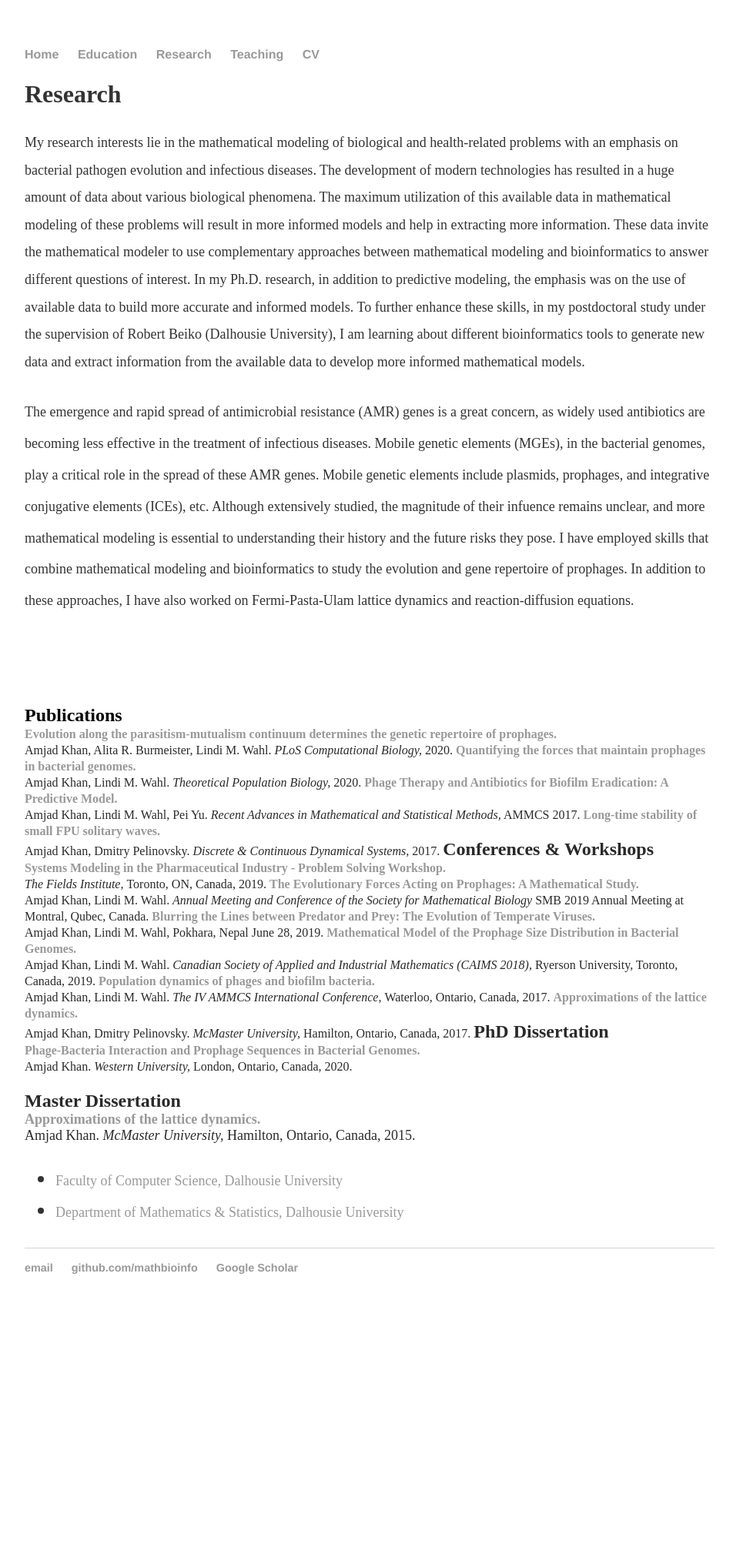
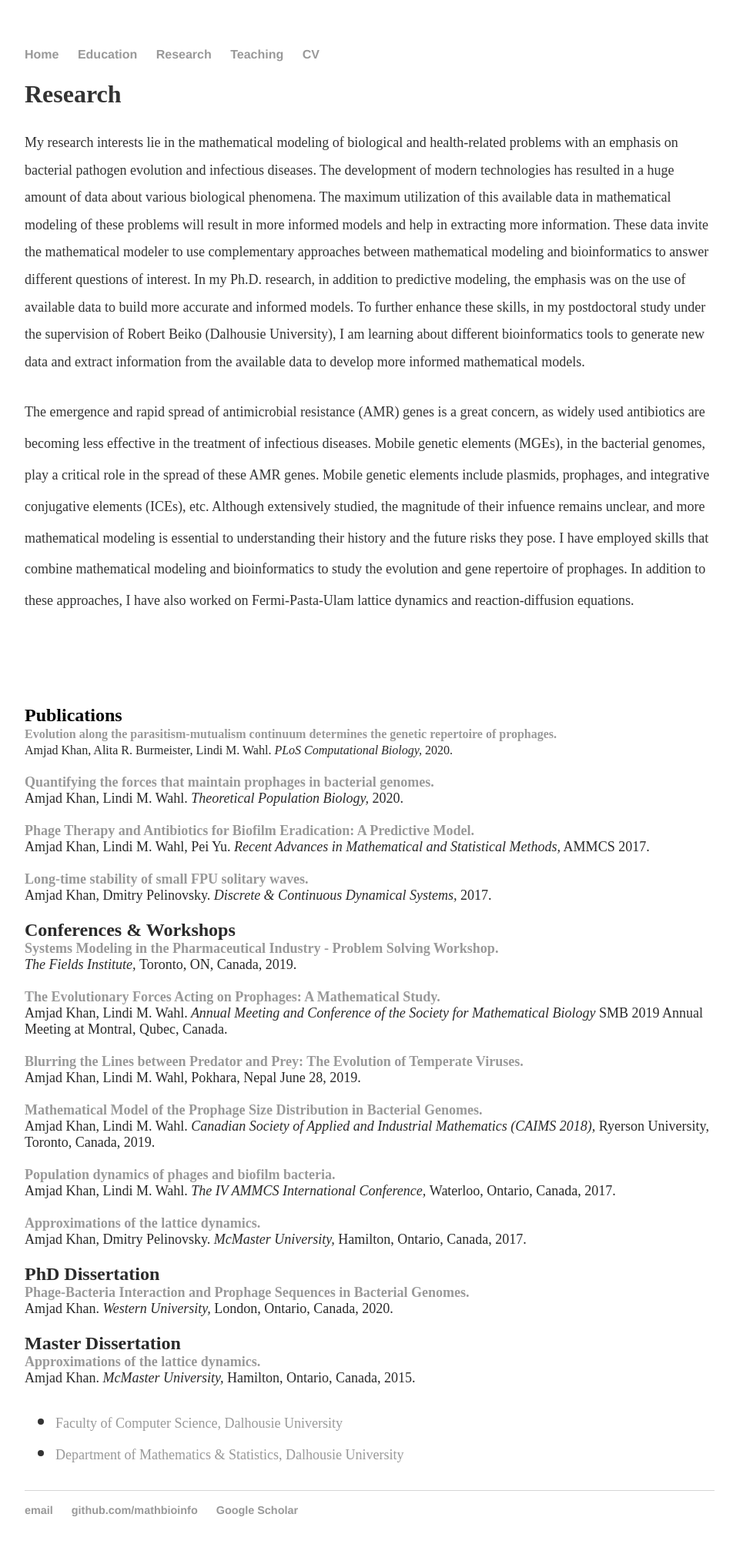
Before and after one commit to MathBioInfo/amjadkhan, a Jekyll site: the page built from Research/index.html, in a window 1280 px wide. Shown: the whole page at 77% size, without its empty margins (160-1112 px from the left). Built offline with Jekyll 4.4.1, drawn with Linux system fonts in a browser that asks for light colours; before the commit the page ends 1717 px from its top, so only the background shows below that.

Commit message:
Update index.html

```diff
--- a/Research/index.html
+++ b/Research/index.html
@@ -37,38 +37,46 @@ title: About my research
 	<a href="https://journals.plos.org/ploscompbiol/article?id=10.1371/journal.pcbi.1008482">
 	<strong> Evolution along the parasitism-mutualism continuum determines the genetic repertoire of prophages.
 	</strong></a><br />Amjad Khan, Alita R. Burmeister, Lindi M. Wahl.<em> PLoS Computational Biology,</em> 2020.
+	</font><br /><br /><font color="#2a2a2a" size="4">
 	<a href="https://www.sciencedirect.com/science/article/pii/S0040580919301844">
 	<strong> Quantifying the forces that maintain prophages in bacterial genomes.
 	</strong></a><br />Amjad Khan, Lindi M. Wahl.
 	<em> Theoretical Population Biology,</em> 2020.
+	</font><br /><br /><font color="#2a2a2a" size="4">
 	<a href="https://link.springer.com/chapter/10.1007%2F978-3-319-99719-3_34">
 	<strong> Phage Therapy and Antibiotics for Biofilm Eradication: A Predictive Model.
 	</strong></a><br />Amjad Khan, Lindi M. Wahl, Pei Yu.
 	<em> Recent Advances in Mathematical and Statistical Methods,</em> AMMCS 2017.
+	</font><br /><br /><font color="#2a2a2a" size="4">
 	<a href="https://arxiv.org/abs/1603.01289">
 	<strong> Long-time stability of small FPU solitary waves.
 	</strong></a><br />Amjad Khan, Dmitry Pelinovsky.<em> Discrete & Continuous Dynamical Systems,</em> 2017.
-
+	</font><br /><br /><font color="#2a2a2a" size="4">
 	<font size="5"><b>Conferences & Workshops</b></font><br>
 	<a href="http://www.fields.utoronto.ca/activities/19-20/systems-modeling">
 	<strong> Systems Modeling in the Pharmaceutical Industry - Problem Solving Workshop.
 	</strong></a><br /><em> The Fields Institute, </em> Toronto, ON, Canada, 2019.
+	</font><br /><br /><font color="#2a2a2a" size="4">
 	<a href="https://www.smb.org/">
 	<strong> The Evolutionary Forces Acting on Prophages: A Mathematical Study.
 	</strong></a><br />Amjad Khan, Lindi M. Wahl.<em> Annual Meeting and Conference of the Society for Mathematical Biology </em> SMB 2019 Annual Meeting at Montral, Qubec, Canada.
+	</font><br /><br /><font color="#2a2a2a" size="4">
 	<a href="https://www.fghsmb.org/">
 	<strong> Blurring the Lines between Predator and Prey: The Evolution of Temperate Viruses.
 	</strong></a><br />Amjad Khan, Lindi M. Wahl,  Pokhara, Nepal June 28, 2019.
+	</font><br /><br /><font color="#2a2a2a" size="4">
 	<a href="https://caims.ca/">
 	<strong> Mathematical Model of the Prophage Size Distribution in Bacterial Genomes.
 	</strong></a><br />Amjad Khan, Lindi M. Wahl.<em> Canadian Society of Applied and Industrial Mathematics (CAIMS 2018), </em> Ryerson University, Toronto, Canada, 2019.
+	</font><br /><br /><font color="#2a2a2a" size="4">
 	<a href="http://www.ammcs2017.wlu.ca/">
 	<strong> Population dynamics of phages and biofilm bacteria.
 	</strong></a><br />Amjad Khan, Lindi M. Wahl.<em> The IV AMMCS International Conference, </em> Waterloo, Ontario, Canada, 2017.
+	</font><br /><br /><font color="#2a2a2a" size="4">
 	<a href="http://www.dfsammcs2017.wlu.ca/">
 	<strong> Approximations of the lattice dynamics.
 	</strong></a><br />Amjad Khan, Dmitry Pelinovsky.<em> McMaster University, </em> Hamilton, Ontario, Canada, 2017.
-
+	</font><br /><br /><font color="#2a2a2a" size="4">
         <font size="5"><b>PhD Dissertation</b></font><br>
 	<a href="https://ir.lib.uwo.ca/etd/6957/">
 	<strong> Phage-Bacteria Interaction and Prophage Sequences in Bacterial Genomes.
```
